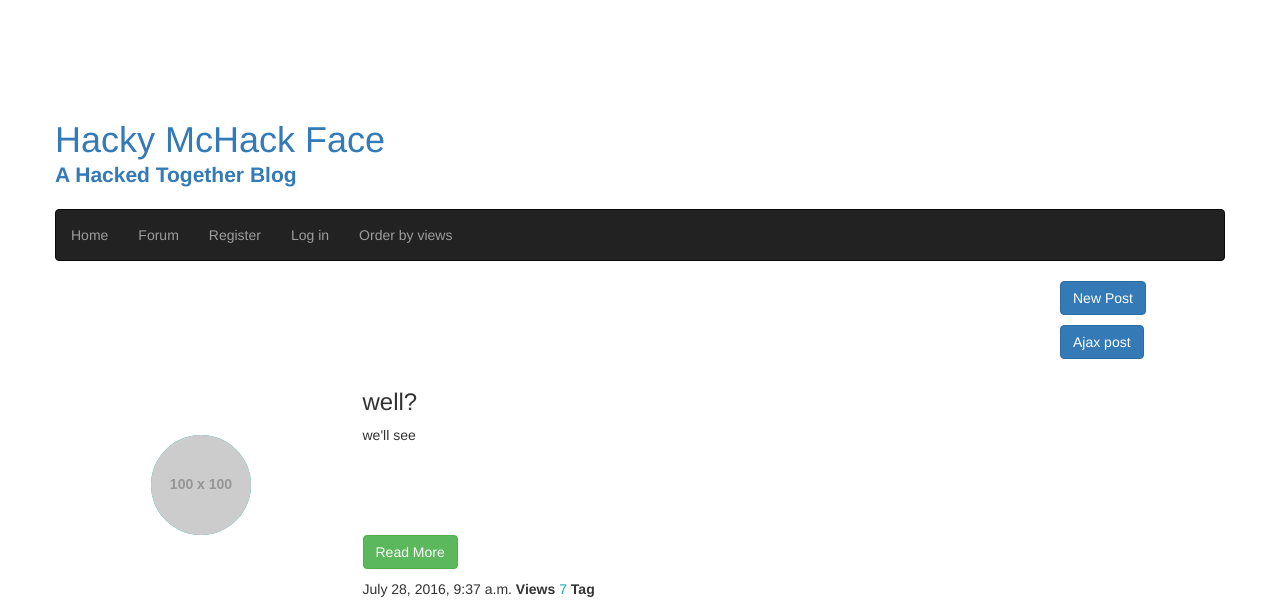
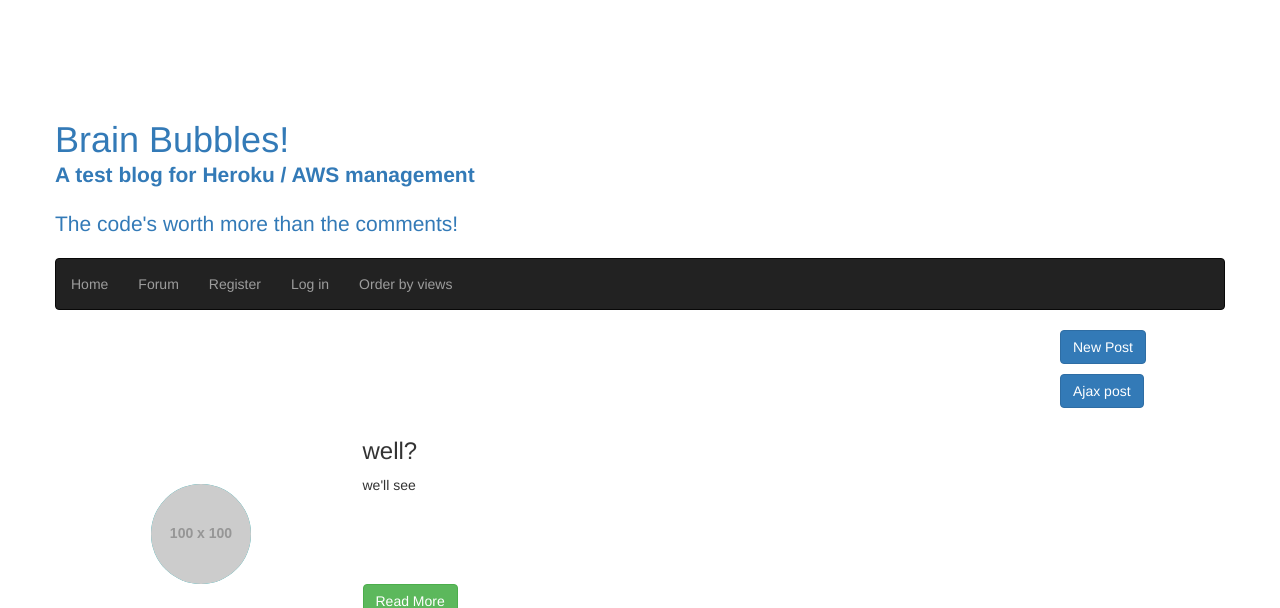
Before and after one commit to NiallgSmith/hack_blog, a Django app: page / in a window 1280 px wide. Shown: the top 608 px of the page. Run offline with Django 3.2, Linux system fonts and the light colour scheme; data comes from the database, SQL or seed files in the repository; grey boxes labelled with a size stand in for pictures from a placeholder-image service; parts of the project's set-up code (start-up, migrations or seed data) failed here and were passed over; some libraries are stand-ins or nearby versions.

Commit message:
Header updates

```diff
--- a/templates/base.html
+++ b/templates/base.html
@@ -13,8 +13,9 @@
 <div id="masthead">
     <div class="container">
         <div class="row">
-            <a href="/blogposts/"><h1> Hacky McHack Face
-                <p id="logo" class="lead"><strong>A Hacked Together Blog</strong></p>
+            <a href="/blogposts/"><h1> Brain Bubbles!
+                <p id="logo" class="lead"><strong>A test blog for Heroku / AWS management</strong></p>
+                <p id="logo" class="lead">The code's worth more than the comments!</p>
             </h1></a>
         </div>
         <div class="row">
```
